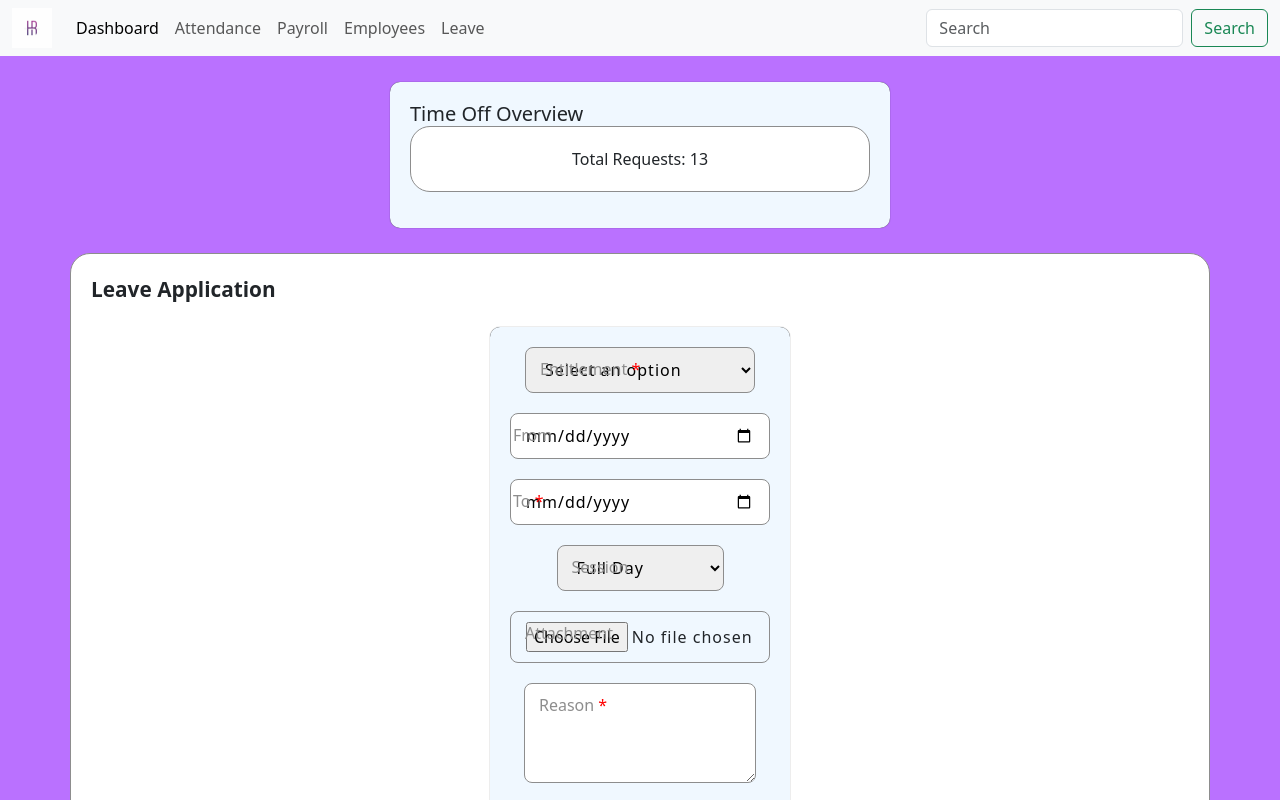
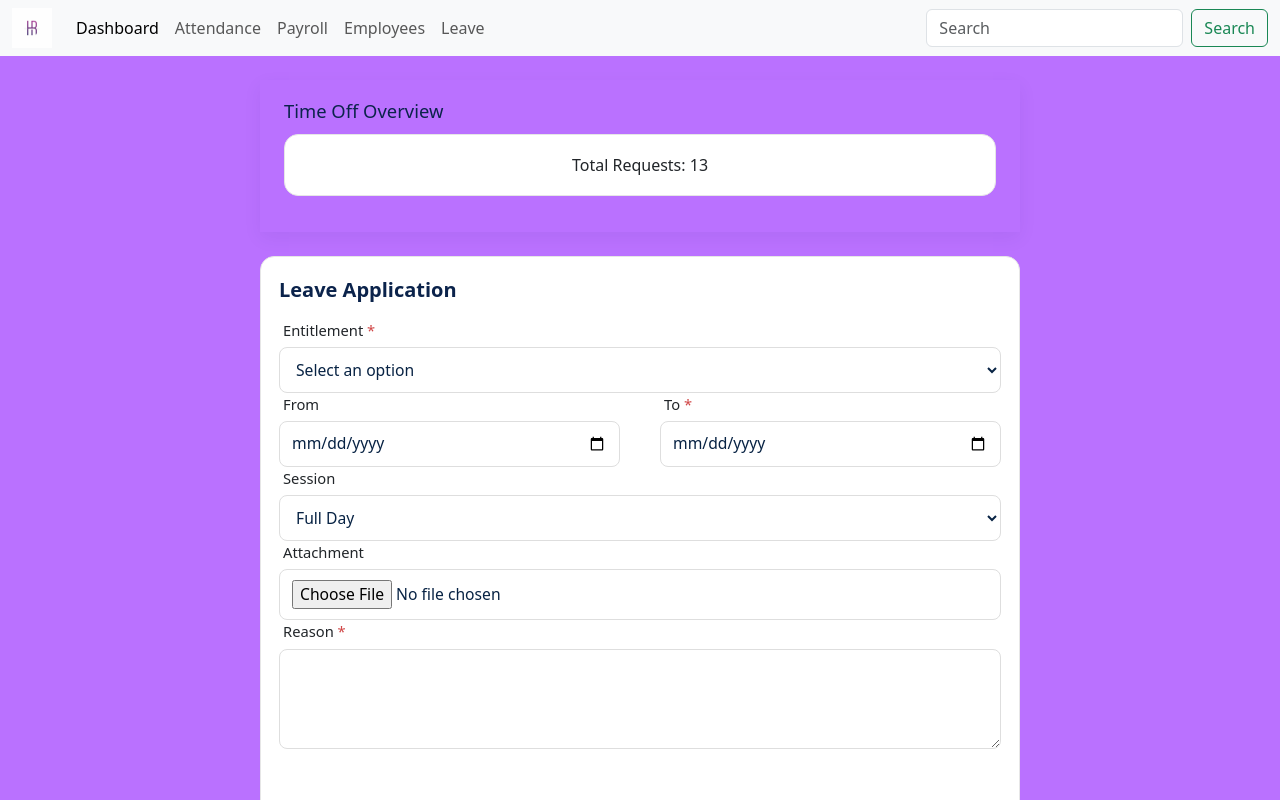
Before and after one commit to marcofisher21-svg/Group-12-repo, a Vue app: page /leave in a window 1280 px wide. Shown: the top 800 px of the page. Built offline with nearby package versions, Linux system fonts and the light colour scheme.

Commit message:
updated leave

```diff
--- a/src/views/leavePage.vue
+++ b/src/views/leavePage.vue
@@ -119,184 +119,145 @@ onMounted(async () => {
 </template>
 
 <style scoped>
-.card-body {
-  background-color: aliceblue;
-  width: 500px;
-  padding: 20px;
-  align-items: center;
-  justify-content: center;
-  margin: 2% auto;
-  box-shadow: 0 0 0.8px rgb(0, 0, 0);
-  border-radius: 10px;
-}
-h1 {
-  text-align: center;
-  margin: 5px;
-}
-form {
-  background-color: aliceblue;
-  width: 500px;
-  padding: 20px;
-  align-items: center;
-  justify-content: center;
-  margin: 2% auto;
-  box-shadow: 0 0 0.8px rgb(0, 0, 0);
-  border-radius: 10px;
+:root {
+  --card-bg: #f5fbff;
+  --accent: #0034de;
+  --muted: #8d8d8d;
+  --radius: 10px;
 }
 
+.page-card,
+.card-body {
+  background: var(--card-bg);
+  max-width: 760px;
+  margin: 24px auto;
+  padding: 20px 24px;
+  border-radius: var(--radius);
+  box-shadow: 0 6px 18px rgba(3, 20, 80, 0.06);
+}
 
-  .container {
-  border: solid 1px #8d8d8d;
-  padding: 20px;
-  border-radius: 20px;
-  background-color: #fff;
+.card-title {
+  margin: 0 0 12px 0;
+  font-size: 1.15rem;
+  color: #0b234b;
+}
+
+.container {
+  max-width: 760px;
+  margin: 12px auto;
+  padding: 18px;
+  border: 1px solid #e6e6e6;
+  border-radius: 14px;
+  background: #fff;
 }
 
 .container .heading {
-  font-size: 1.3rem;
-  margin-bottom: 20px;
-  font-weight: bolder;
+  font-size: 1.25rem;
+  margin-bottom: 14px;
+  font-weight: 700;
+  color: #0b234b;
 }
 
+/* form layout */
 .form {
-  max-width: 300px;
-  display: flex;
-  flex-direction: column;
-  gap: 20px;
-}
-
-.form .btn-container {
-  width: 200px;
-  display: flex;
-  align-items: center;
-  gap: 20px;
-}
-
-.form .btn {
-  padding: 10px 20px;
-  font-size: 1rem;
-  text-transform: uppercase;
-  letter-spacing: 3px;
-  border-radius: 10px;
-  border: solid 1px #1034aa;
-  border-bottom: solid 1px #90c2ff;
-  background: linear-gradient(135deg, #0034de, #006eff);
-  color: #fff;
-  font-weight: bolder;
-  transition: all 0.2s ease;
-  box-shadow: 0px 2px 3px #000d3848, inset 0px 4px 5px #0070f0,
-    inset 0px -4px 5px #002cbb;
-}
-
-.form .btn:active {
-  box-shadow: inset 0px 4px 5px #0070f0, inset 0px -4px 5px #002cbb;
-  transform: scale(0.995);
-}
-
-.input-field {
-  position: relative;
-}
-
-.input-field label {
-  position: absolute;
-  color: #8d8d8d;
-  pointer-events: none;
-  background-color: transparent;
-  left: 15px;
-  transform: translateY(0.6rem);
-  transition: all 0.3s ease;
-}
-
-.input-field input {
-  padding: 10px 15px;
-  font-size: 1rem;
-  border-radius: 8px;
-  border: solid 1px #8d8d8d;
-  letter-spacing: 1px;
   width: 100%;
-}
-
-.input-field input:focus,
-.input-field input:valid {
-  outline: none;
-  border: solid 1px #0034de;
-}
-
-.input-field input:focus ~ label,
-.input-field input:valid ~ label {
-  transform: translateY(-51%) translateX(-10px) scale(0.8);
-  background-color: #fff;
-  padding: 0px 5px;
-  color: #0034de;
-  font-weight: bold;
-  letter-spacing: 1px;
-  border: none;
-  border-radius: 100px;
-}
-
-.form .passicon {
-  cursor: pointer;
-  font-size: 1.3rem;
-  position: absolute;
-  top: 6px;
-  right: 8px;
-}
-
-.form .close {
-  display: none;
-}
-
-.required {
-  color: red;
+  display: block;
+  gap: 18px;
 }
 
 .row {
   display: flex;
-  gap: 20px;
+  gap: 16px;
+  flex-wrap: wrap;
 }
 
 .row .input-field {
-  flex: 1;
+  flex: 1 1 220px;
 }
 
-.input-field select,
-.input-field textarea {
-  padding: 10px 15px;
-  font-size: 1rem;
-  border-radius: 8px;
-  border: solid 1px #8d8d8d;
-  letter-spacing: 1px;
-  width: 100%;
-  font-family: inherit;
+.input-field {
+  display: flex;
+  flex-direction: column;
+  gap: 6px;
 }
 
+.input-field label {
+  font-size: 0.92rem;
+  color: var(--muted);
+  margin-left: 4px;
+}
+
+.input-field input,
+.input-field select,
+.input-field textarea,
+.input-field input[type="file"] {
+  padding: 10px 12px;
+  font-size: 0.98rem;
+  border-radius: 8px;
+  border: 1px solid #dedede;
+  width: 100%;
+  box-sizing: border-box;
+  background: #fff;
+  color: #082344;
+}
+
+.input-field textarea {
+  min-height: 100px;
+  resize: vertical;
+}
+
+.input-field input:focus,
 .input-field select:focus,
 .input-field textarea:focus {
   outline: none;
-  border: solid 1px #0034de;
+  border-color: var(--accent);
+  box-shadow: 0 0 0 3px rgba(0, 52, 222, 0.06);
 }
 
-.input-field textarea {
-  resize: vertical;
-  min-height: 100px;
+.required { color: #d04545; }
+
+.btn-container {
+  display: flex;
+  justify-content: flex-end;
+  margin-top: 8px;
 }
 
-.input-field input[type="file"] {
-  padding: 10px 15px;
-  font-size: 1rem;
+.btn {
+  padding: 10px 18px;
+  font-size: 0.95rem;
   border-radius: 8px;
-  border: solid 1px #8d8d8d;
-  width: 100%;
+  border: none;
+  background: linear-gradient(135deg, var(--accent), #0a63ff);
+  color: #fff;
+  cursor: pointer;
+  font-weight: 600;
+  transition: transform 0.12s ease, box-shadow 0.12s ease;
 }
+
+.btn:hover { transform: translateY(-1px); }
+.btn:active { transform: translateY(0); }
 
 .toggle {
   display: flex;
   align-items: center;
-  justify-content: space-between;
-  padding: 10px 0;
+  gap: 10px;
+  justify-content: flex-start;
 }
 
-.toggle input[type="checkbox"] {
-  cursor: pointer;
+/* list of requests */
+.card .card-body {
+  background: transparent;
+  padding: 0;
+  box-shadow: none;
+}
+
+ul { padding-left: 18px; }
+
+/* responsive adjustments */
+@media (max-width: 640px) {
+  .row { flex-direction: column; }
+  .page-card,
+  .container { margin: 12px; padding: 16px; }
+  .btn-container { justify-content: center; }
 }
 </style>
```
